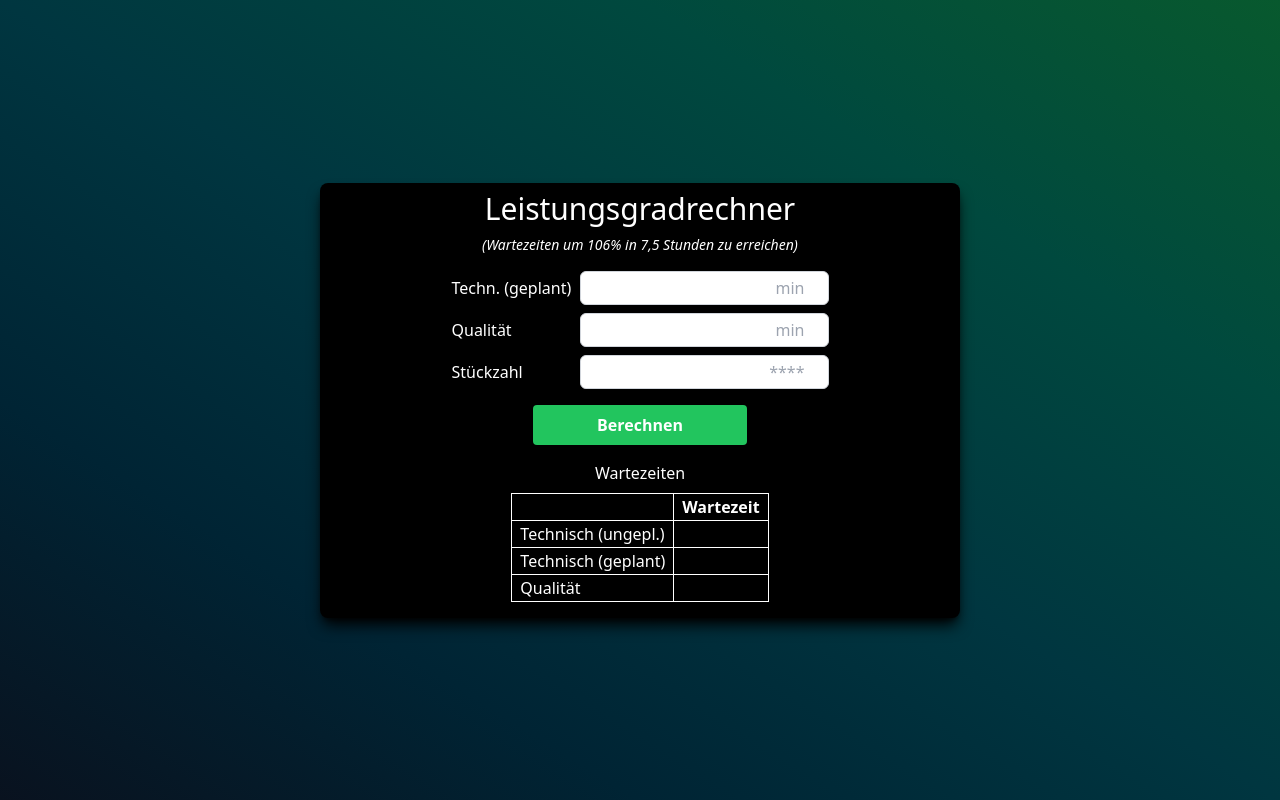
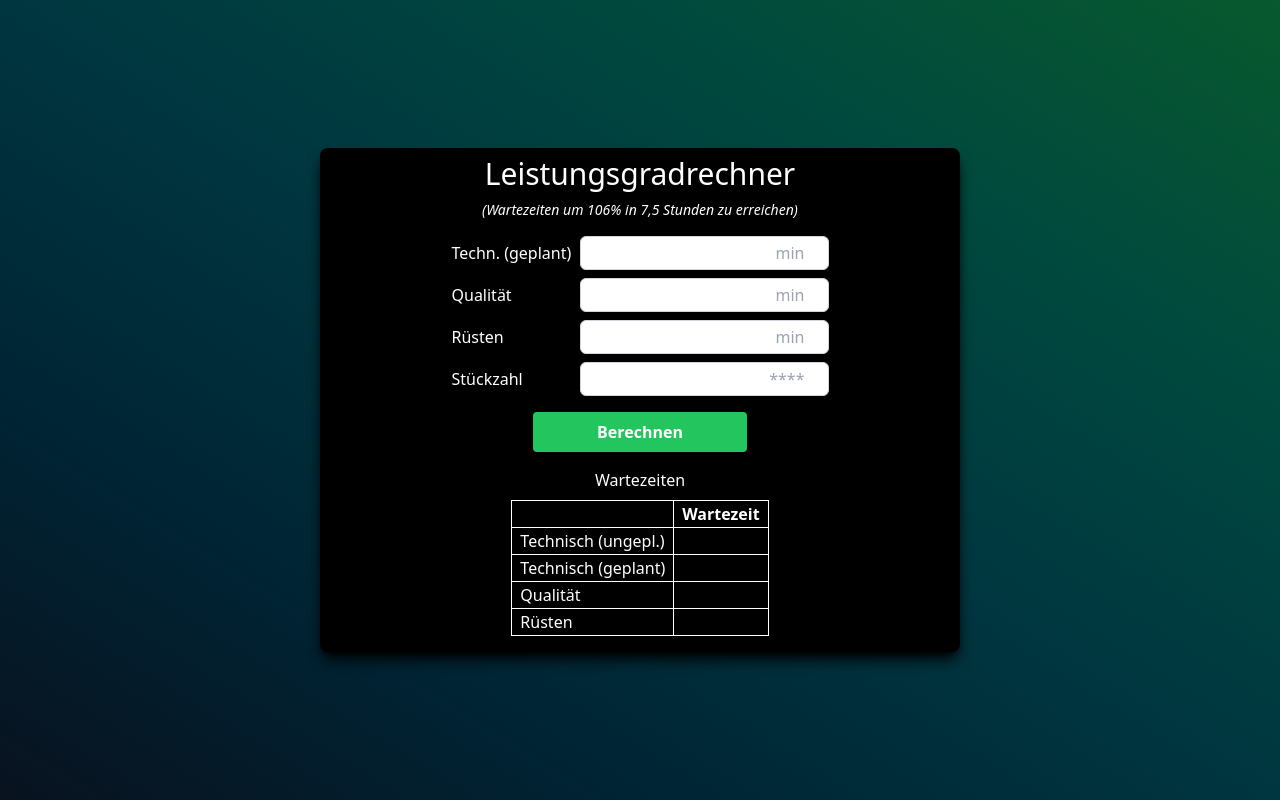
Before and after one commit to SimonHoefling/LSTG-Calculator, a Next.js app: page / in a window 1280 px wide. Built offline with nearby package versions, Linux system fonts and the light colour scheme.

Commit message:
Added a Rüsten input field and a table row + the nesecary logic

```diff
--- a/pages/index.tsx
+++ b/pages/index.tsx
@@ -6,10 +6,12 @@ export default function Home() {
   const [inputValue, setInputValue] = useState<number | string>('');
   const [technischInputValue, setTechnischInputValue] = useState<number | string>('');
   const [qualitatInputValue, setQualitatInputValue] = useState<number | string>('');
+  const [rüstenInputValue, setRüstenInputValue] = useState<number | string>('');
   const [remainingTime, setRemainingTime] = useState<number | null>(null);
-  const [tableValues, setTableValues] = useState<{ technisch: string | number, qualitat: string | number }>({
+  const [tableValues, setTableValues] = useState<{ technisch: string | number, qualitat: string | number, rüsten: string | number }>({
     technisch: '',
-    qualitat: ''
+    qualitat: '',
+    rüsten: ''
   });
 
   const handleInputChange = (e: React.ChangeEvent<HTMLInputElement>) => {
@@ -22,6 +24,10 @@ export default function Home() {
 
   const handleQualitatInputChange = (e: React.ChangeEvent<HTMLInputElement>) => {
     setQualitatInputValue(e.target.value);
+  };
+
+  const handleRüstenInputChange = (e: React.ChangeEvent<HTMLInputElement>) => {
+    setRüstenInputValue(e.target.value);
   };
 
   const handleCalculate = () => {
@@ -45,7 +51,8 @@ export default function Home() {
     // Set the input values to the table
     setTableValues({
       technisch: technischInputValue,
-      qualitat: qualitatInputValue
+      qualitat: qualitatInputValue,
+      rüsten: rüstenInputValue
     });
   };
 
@@ -79,6 +86,19 @@ export default function Home() {
                 onChange={handleQualitatInputChange}
               />
             </div>
+
+            <div className="flex items-center mb-2">
+              <label htmlFor="rüstenInput" className="text-white mr-2" style={{ width: '120px' }}>Rüsten</label>
+              <input
+                id="rüstenInput"
+                type="number"
+                className="border border-gray-300 text-black rounded-md px-2 py-1 text-right"
+                placeholder="min"
+                value={rüstenInputValue}
+                onChange={handleRüstenInputChange}
+              />
+            </div>
+
             <div className="flex items-center">
               <label htmlFor="stuckzahlInput" className="text-white mr-2" style={{ width: '120px' }}>Stückzahl</label>
               <input
@@ -93,6 +113,7 @@ export default function Home() {
           </div>
         </div>
 
+        {/* Button to trigger the calculate function and add the input values to the table */}
         <div className="mt-4 flex justify-center">
           <div className="flex mx-5 w-full md:w-1/3">
             <button
@@ -109,7 +130,7 @@ export default function Home() {
 
         <h2 className='text-center mt-4 mb-2 text-white'>Wartezeiten</h2>
 
-        {/* Centered Table with 2 columns and 3 rows */}
+        {/* Centered Table with 2 columns and 4 rows */}
         <div className="mt-2 mb-4 flex justify-center">
           <table className="border border-white">
             <thead>
@@ -122,7 +143,7 @@ export default function Home() {
               <tr>
                 <td className="border border-white px-2 text-white">Technisch (ungepl.)</td>
                 <td className="border border-white font-bold text-right px-2 text-green-500">
-                  {remainingTime !== null ? `${remainingTime - (tableValues.technisch ? parseFloat(tableValues.technisch as string) : 0) - (tableValues.qualitat ? parseFloat(tableValues.qualitat as string) : 0)} min` : null}
+                  {remainingTime !== null ? `${remainingTime - (tableValues.technisch ? parseFloat(tableValues.technisch as string) : 0) - (tableValues.qualitat ? parseFloat(tableValues.qualitat as string) : 0) - (tableValues.rüsten ? parseFloat(tableValues.rüsten as string) : 0)} min` : null}
                 </td>
               </tr>
               <tr>
@@ -133,10 +154,15 @@ export default function Home() {
                 <td className="border border-white px-2 text-white">Qualität</td>
                 <td className="border border-white font-bold text-right px-2 text-green-500">{tableValues.qualitat ? `${tableValues.qualitat} min` : null}</td>
               </tr>
+              <tr>
+                <td className="border border-white px-2 text-white">Rüsten</td>
+                <td className="border border-white font-bold text-right px-2 text-green-500">{tableValues.rüsten ? `${tableValues.rüsten} min` : null}</td>
+              </tr>
             </tbody>
           </table>
         </div>
 
+        {/* Conclution */}
         {remainingTime !== null && (
           <div className="text-center my-4 text-white">
             {remainingTime > 0 ? (
```
Also changed, not shown: 1 other file (tests, documents, lock files or other folders). Lines whose indentation alone changed are shown as unchanged.
